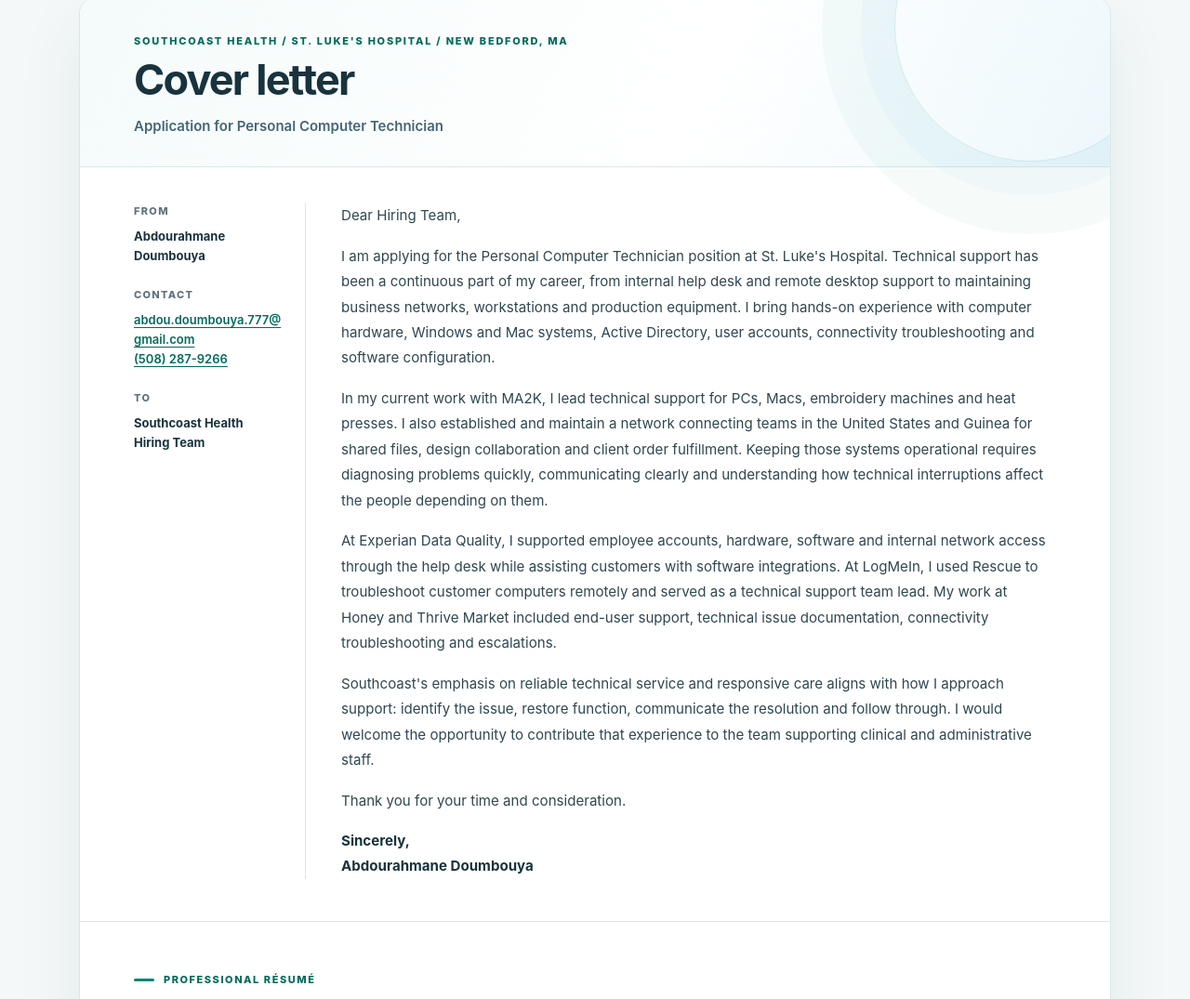
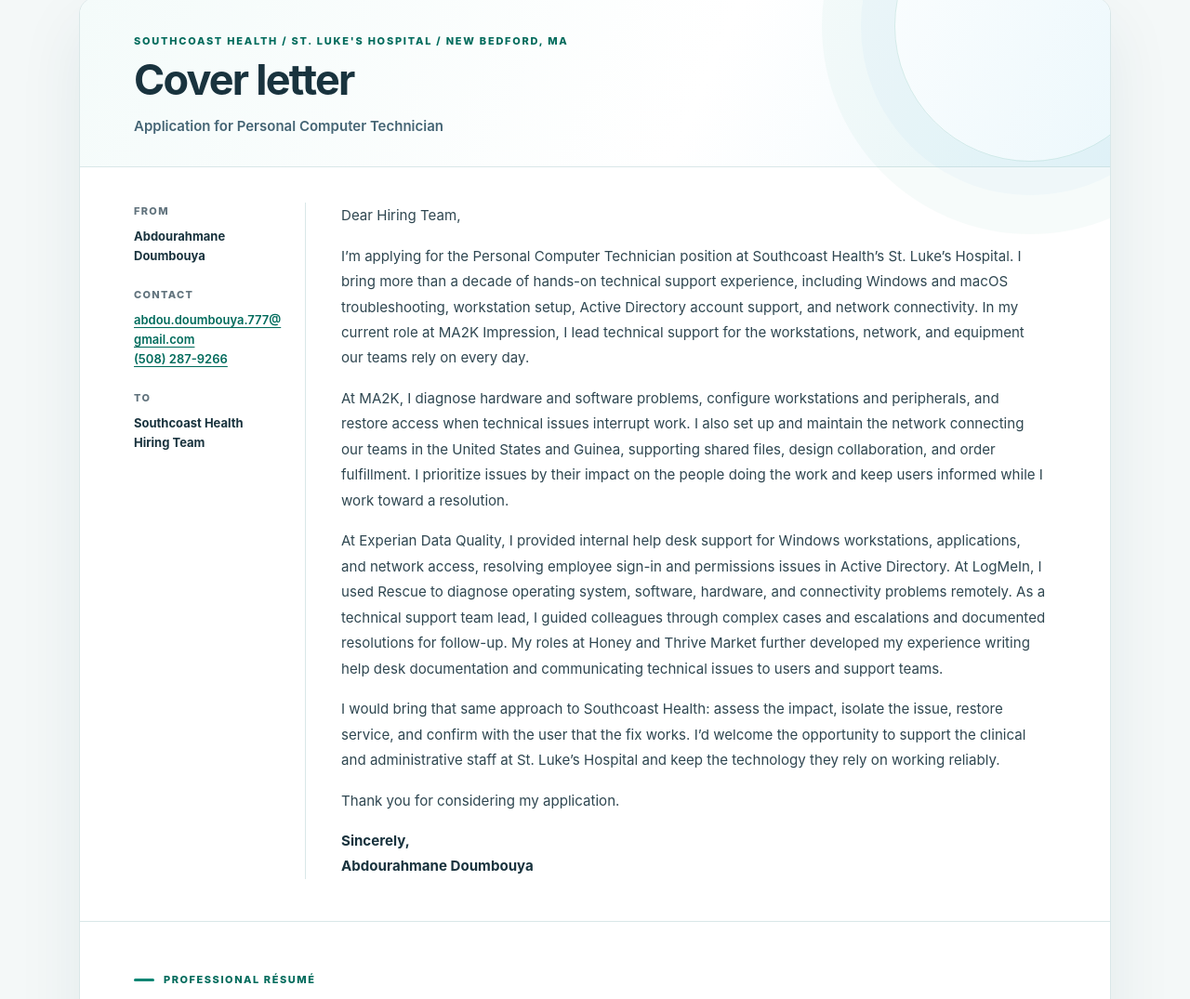
Before and after one commit to caliphsafe/soco-resume, a plain HTML site: page index.html in a window 1280 px wide. Shown: the part 121-1196 px from the top of the page at 93% size. Drawn offline with Linux system fonts and the light colour scheme.

Commit message:
Update Southcoast Health cover letter

```diff
--- a/index.html
+++ b/index.html
@@ -145,11 +145,11 @@ a{color:inherit;text-decoration:none}
     </aside>
     <div class="letter-text">
       <p>Dear Hiring Team,</p>
-      <p>I am applying for the Personal Computer Technician position at St. Luke's Hospital. Technical support has been a continuous part of my career, from internal help desk and remote desktop support to maintaining business networks, workstations and production equipment. I bring hands-on experience with computer hardware, Windows and Mac systems, Active Directory, user accounts, connectivity troubleshooting and software configuration.</p>
-      <p>In my current work with MA2K, I lead technical support for PCs, Macs, embroidery machines and heat presses. I also established and maintain a network connecting teams in the United States and Guinea for shared files, design collaboration and client order fulfillment. Keeping those systems operational requires diagnosing problems quickly, communicating clearly and understanding how technical interruptions affect the people depending on them.</p>
-      <p>At Experian Data Quality, I supported employee accounts, hardware, software and internal network access through the help desk while assisting customers with software integrations. At LogMeIn, I used Rescue to troubleshoot customer computers remotely and served as a technical support team lead. My work at Honey and Thrive Market included end-user support, technical issue documentation, connectivity troubleshooting and escalations.</p>
-      <p>Southcoast's emphasis on reliable technical service and responsive care aligns with how I approach support: identify the issue, restore function, communicate the resolution and follow through. I would welcome the opportunity to contribute that experience to the team supporting clinical and administrative staff.</p>
-      <p>Thank you for your time and consideration.</p>
+      <p>I’m applying for the Personal Computer Technician position at Southcoast Health’s St. Luke’s Hospital. I bring more than a decade of hands-on technical support experience, including Windows and macOS troubleshooting, workstation setup, Active Directory account support, and network connectivity. In my current role at MA2K Impression, I lead technical support for the workstations, network, and equipment our teams rely on every day.</p>
+      <p>At MA2K, I diagnose hardware and software problems, configure workstations and peripherals, and restore access when technical issues interrupt work. I also set up and maintain the network connecting our teams in the United States and Guinea, supporting shared files, design collaboration, and order fulfillment. I prioritize issues by their impact on the people doing the work and keep users informed while I work toward a resolution.</p>
+      <p>At Experian Data Quality, I provided internal help desk support for Windows workstations, applications, and network access, resolving employee sign-in and permissions issues in Active Directory. At LogMeIn, I used Rescue to diagnose operating system, software, hardware, and connectivity problems remotely. As a technical support team lead, I guided colleagues through complex cases and escalations and documented resolutions for follow-up. My roles at Honey and Thrive Market further developed my experience writing help desk documentation and communicating technical issues to users and support teams.</p>
+      <p>I would bring that same approach to Southcoast Health: assess the impact, isolate the issue, restore service, and confirm with the user that the fix works. I’d welcome the opportunity to support the clinical and administrative staff at St. Luke’s Hospital and keep the technology they rely on working reliably.</p>
+      <p>Thank you for considering my application.</p>
       <p class="signature">Sincerely,<br>Abdourahmane Doumbouya</p>
     </div>
   </div>
```
